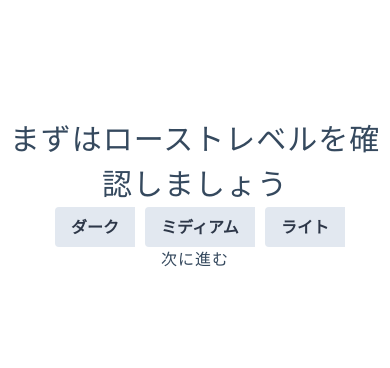
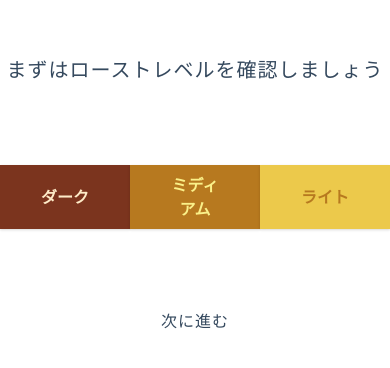
Before and after one commit to aiirononeko/GoodCoffee, a Nuxt app: page /cupping/roastLevel in a window 390 px wide. Shown: the part 228-596 px from the top of the page. Built offline with nearby package versions, Linux system fonts and the light colour scheme.

Commit message:
ローストレベルページのレイアウトを調整

```diff
--- a/pages/cupping/roastLevel.vue
+++ b/pages/cupping/roastLevel.vue
@@ -1,10 +1,10 @@
 <template>
   <div class="container">
     <h2 class="title">まずはローストレベルを確認しましょう</h2>
-    <div class="buttons">
-      <button @click="setRoastLevelDark" class="bg-gray-300 hover:bg-gray-400 text-gray-800 font-bold py-2 px-4 rounded-l buttons_item">ダーク</button>
-      <button @click="setRoastLevelMedium" class="bg-gray-300 hover:bg-gray-400 text-gray-800 font-bold py-2 px-4 rounded-l buttons_item">ミディアム</button>
-      <button @click="setRoastLevelLight" class="bg-gray-300 hover:bg-gray-400 text-gray-800 font-bold py-2 px-4 rounded-l buttons_item">ライト</button>
+    <div class="flex my-10 py-10 buttons">
+      <button @click="setRoastLevelDark" class="flex-1 shadow focus:shadow-outline focus:outline-none bg-orange-900 hover:bg-orange-800 text-orange-200 font-bold py-2 px-10 buttons_item">ダーク</button>
+      <button @click="setRoastLevelMedium" class="flex-1 shadow focus:shadow-outline focus:outline-none bg-yellow-700 hover:bg-yellow-600 text-yellow-300 font-bold py-2 px-10 buttons_item">ミディアム</button>
+      <button @click="setRoastLevelLight" class="flex-1 shadow focus:shadow-outline focus:outline-none bg-yellow-500 hover:bg-yellow-400 text-yellow-700 font-bold py-2 px-10 buttons_item">ライト</button>
     </div>
     <nuxt-link to="/cupping/dryAroma">次に進む</nuxt-link>
   </div>
@@ -50,17 +50,38 @@ export default {
     'Segoe UI', Roboto, 'Helvetica Neue', Arial, sans-serif;
   display: block;
   font-weight: 300;
-  font-size: 30px;
+  font-size: 40px;
   color: #35495e;
   letter-spacing: 1px;
 }
 
 .buttons {
-  display: flex;
-  flex-direction: row;
+  width: 60%;
 }
 
-.buttons_item {
-  margin-left: 10px;
+/**
+ * タブレット用ブレークポイント
+ */
+@media screen and (max-width: 1179px) {
+  .title {
+    font-size: 30px;
+  }
+
+  .buttons {
+    width: 70%;
+  }
+}
+
+/**
+ * スマホ用ブレークポイント
+ */
+@media screen and (max-width: 767px) {
+  .title {
+    font-size: 20px;
+  }
+
+  .buttons {
+    width: 100%;
+  }
 }
 </style>
```
